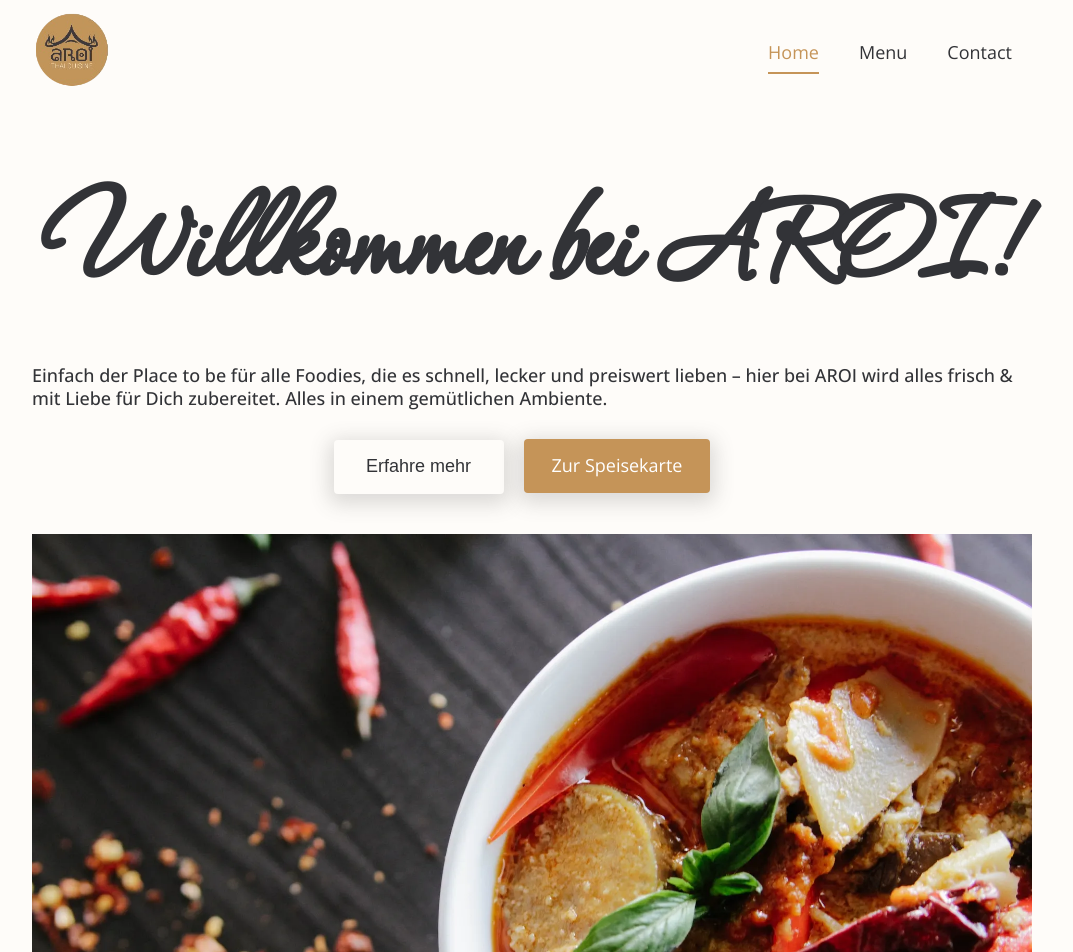
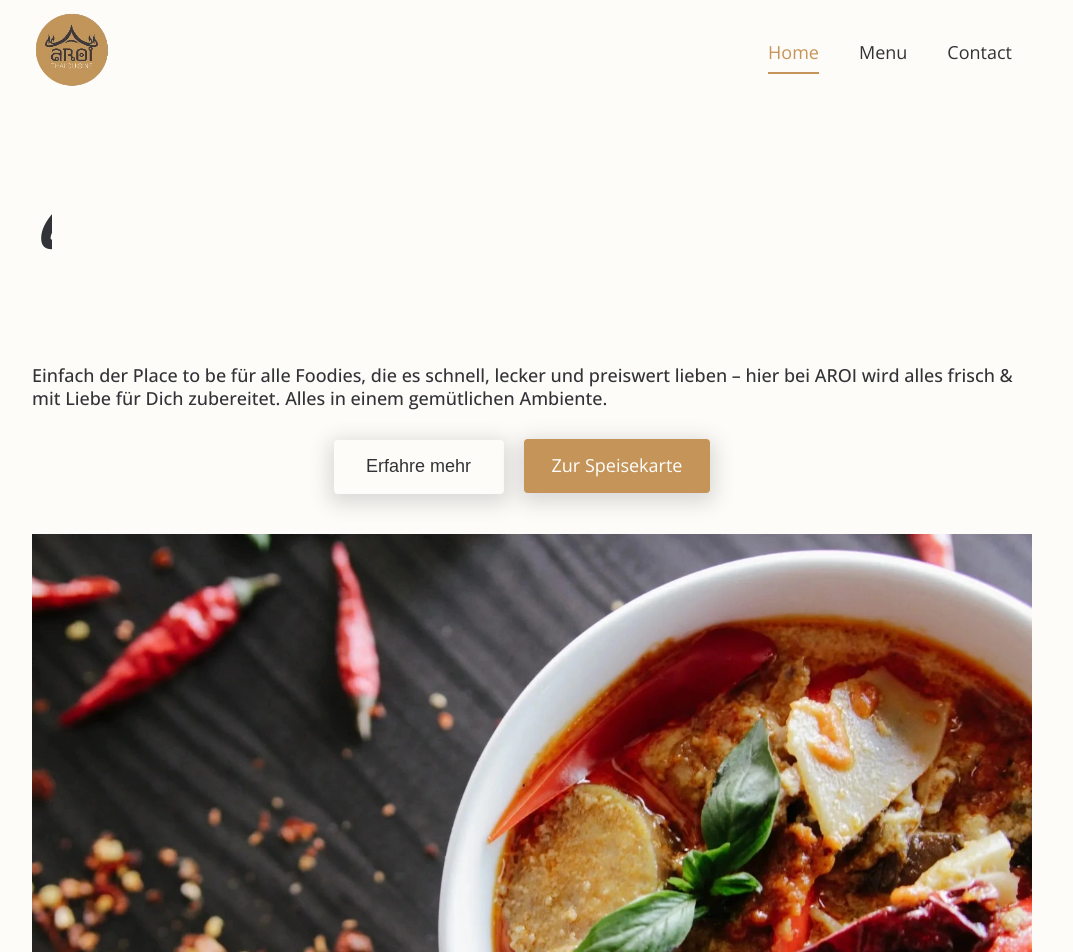
Before and after one commit to DepTrai95/aroi-thaicuisine, a Vue app: page / in a window 1280 px wide. Shown: the top 952 px of the page, without its empty margins (108-1181 px from the left). Built offline with nearby package versions, Linux system fonts and the light colour scheme; a web font is replaced by a local one.

Commit message:
[TASK] add few animations and fix styling

```diff
--- a/index.html
+++ b/index.html
@@ -4,6 +4,7 @@
     <meta charset="UTF-8" />
     <link rel="icon" type="image/svg+xml" href="./src/assets/favicon/favicon.ico" />
     <link rel="preload" href="/fonts/Corinthia-Regular.ttf" as="font" type="font/ttf" crossorigin>
+    <link rel="preload" as="image" href="/assets/curry.webp">
     <meta name="viewport" content="width=device-width, initial-scale=1.0" />
     <meta name="description" content="Das ist die Webseite von AROI-Thai Cuisine aus Dresden.">
     <meta name="keywords" content="Restaurant, Dresden, Neustadt, Thai-Küche">
--- a/src/assets/scss/_typo.scss
+++ b/src/assets/scss/_typo.scss
@@ -3,48 +3,48 @@
 // ==========================================================================
 
 @font-face {
-   font-family: 'OpenSans';
+  font-family: "OpenSans";
   font-weight: 400;
   font-display: swap;
-   src: url('/fonts/OpenSans-Regular.ttf') format('truetype');
+  src: url("/fonts/OpenSans-Regular.ttf") format("truetype");
 }
 
 @font-face {
-   font-family: 'OpenSans';
+  font-family: "OpenSans";
   font-weight: 300;
   font-display: swap;
-   src: url('/fonts/OpenSans-Light.ttf') format('truetype');
+  src: url("/fonts/OpenSans-Light.ttf") format("truetype");
 }
 
 @font-face {
-   font-family: 'OpenSans';
+  font-family: "OpenSans";
   font-weight: 500;
   font-display: swap;
-   src: url('/fonts/OpenSans-Medium.ttf') format('truetype');
+  src: url("/fonts/OpenSans-Medium.ttf") format("truetype");
 }
 
 @font-face {
-   font-family: 'Corinthia';
+  font-family: "Corinthia";
   font-weight: 400;
   font-display: swap;
-   src: url('/fonts/Corinthia-Regular.ttf') format('truetype');
+  src: url("/fonts/Corinthia-Regular.ttf") format("truetype");
 }
 
 body {
   @include responsive-font-size(1.6rem, 1.8rem);
-   font-family: 'OpenSans', sans-serif;
+  font-family: "OpenSans", sans-serif;
   font-weight: 400;
 }
 
 h1,
-h2{
-   font-family: 'Corinthia', sans-serif;
+h2 {
+  font-family: "Corinthia", sans-serif;
 }
 
 h1 {
   @include responsive-font-size(7rem, 14rem);
   line-height: 1.1;
-   margin-block: .5em;
+  margin-block: 0.5em;
 }
 
 h2 {
--- a/src/components/layout/header/TheHeader.vue
+++ b/src/components/layout/header/TheHeader.vue
@@ -76,6 +76,12 @@ export default {
   methods: {
     toggleMenu() {
       this.isMenuExpanded = !this.isMenuExpanded;
+
+      if (this.isMenuExpanded) {
+        this.menuIsClickedToOpen();
+      } else {
+        this.menuIsClosed();
+      }
     },
     throttledCheckIsMobile() {
       if (!this.throttleTimeout) {
@@ -86,7 +92,22 @@ export default {
       }
     },
     checkIsMobile() {
-      this.isMobile = window.innerWidth <= 600;
+      this.isMobile = window.innerWidth <= 599;
+    },
+    menuIsClickedToOpen() {
+      setTimeout(() => {
+        document
+          .querySelector(".mobile-navigation .nav-main__wrapper")
+          .classList.add("fade-in");
+      }, 200);
+      setTimeout(() => {
+          document.querySelector('.header').classList.add('header-fixed');  //to avoid jumpy animation
+      }, 400);
+    },
+    menuIsClosed() {
+      document
+        .querySelector(".mobile-navigation .nav-main__wrapper")
+        .classList.remove("fade-in");
     },
   },
   mounted() {
@@ -118,16 +139,20 @@ export default {
   background-color: $color-background;
   bottom: 0;
   left: 0;
-  position: fixed;
+  // position: fixed;
   right: 0;
   top: 0;
   z-index: 1001;
+}
+
+.header-fixed {
+  position: fixed
 }
 .logo__container {
   width: auto;
 
   @include for-phone-only {
-   z-index: 1000;
+    z-index: 1000;
   }
 
   .logo {
@@ -155,6 +180,9 @@ export default {
 
   .nav-main__wrapper {
     display: flex;
+    opacity: 0;
+    transform: translateY(-100%);
+    transition: transform 0.3s ease-in, opacity 0.3s ease-in;
 
     @include for-phone-only {
       align-items: center;
@@ -167,6 +195,11 @@ export default {
       top: 0;
       width: 100%;
       z-index: 900;
+    }
+
+    &.fade-in {
+      opacity: 1;
+      transform: translateY(0);
     }
   }
 
@@ -187,7 +220,7 @@ export default {
   width: 4rem;
 
   @include for-phone-only {
-   z-index: 1000;
+    z-index: 1000;
   }
 }
 
--- a/src/components/layout/stage/Stage.vue
+++ b/src/components/layout/stage/Stage.vue
@@ -1,22 +1,26 @@
 <template>
-   <section>
-    <div class="inner">
-      <h1 class="text-center">Willkommen bei AROI!</h1>
-      <p>
+  <section>
+    <div class="inner" :class="{'effect': isMobile}">
+      <h1>Willkommen bei AROI!</h1>
+      <p class="effect">
         Einfach der Place to be für alle Foodies, die es schnell, lecker und
         preiswert lieben – hier bei AROI wird alles frisch & mit Liebe für Dich
         zubereitet. Alles in einem gemütlichen Ambiente.
       </p>
-      <div class="text-center">
-        <base-button mode="btn--secondary" @click="scrollToTimeLine" >Erfahre mehr</base-button>
-        <base-button
-          link
-          :to='menu'
-          mode="btn--primary"
-        >Zur Speisekarte</base-button>
+      <div class="text-center effect">
+        <base-button mode="btn--secondary" @click="scrollToTimeLine"
+          >Erfahre mehr</base-button
+        >
+        <base-button link :to="menu" mode="btn--primary"
+          >Zur Speisekarte</base-button
+        >
+        <img
+          src="../../../assets/img/curry.webp"
+          alt=""
+          width="600"
+          class="margin-top"
+        />
       </div>
-      <img src="../../../assets/img/curry.webp" alt="" width="600" class="margin-top"/>
-
     </div>
   </section>
 </template>
@@ -27,27 +31,69 @@ export default {
     scrollToTimeline: Function,
   },
 
-   data() {
+  data() {
     return {
-      menu: '/menu'
-    }
-   },
-   methods: {
+      isMobile: window.innerWidth <= 599,
+      menu: "/menu",
+    };
+  },
+  methods: {
     scrollToTimeLine() {
       if (typeof this.scrollToTimeline === "function") {
         this.scrollToTimeline();
       }
-    }
-   }
-}
+    },
+  },
+  mounted() {
+    let timeOut = null;
+    window.innerWidth <= 599 ? timeOut = 250 : timeOut = 500
+    setTimeout(() => {
+      document.querySelectorAll('.effect').forEach(element => {
+        element.classList.add('fade-in');
+      });
+    }, timeOut);
+  },
+};
 </script>
 
-<style scoped>
+<style lang="scss" scoped>
 h1 {
+  animation: typing 1s steps(100, end);
   margin-bottom: 0.25em;
+  overflow: hidden;
+  padding-inline: 10px;
+  white-space: nowrap;
+
+  @include for-phone-only {
+    animation: none;
+    text-align: center;
+    white-space: unset;
+  }
 }
+
+@keyframes typing {
+  from {
+    width: 0;
+  }
+
+  to {
+    width: 100%;
+  }
+}
+
 
 p {
   font-weight: 500;
 }
+
+.effect {
+  opacity: 0;
+  transform: translateY(30px);
+  transition: opacity .3s ease-in-out, transform .3s ease-in;
+}
+
+.fade-in {
+  opacity: 1;
+  transform: translateY(0);
+}
 </style>
--- a/src/components/pages/menu/OurMenu.vue
+++ b/src/components/pages/menu/OurMenu.vue
@@ -96,8 +96,17 @@ h2 {
 .grid-2--tablet-landscape-up {
   flex-wrap: wrap;
 
-  > .grid-item {
-    padding-inline: 30px 0;
+  @include for-tablet-landscape-up {
+    > .grid-item {
+
+      &:nth-child(odd) {
+        padding-inline: 30px 0;
+      }
+
+      &:nth-child(even) {
+        padding-inline: 30px;
+      }
+    }
   }
 }
 
@@ -152,7 +161,7 @@ h2 {
     margin: 0;
     position: absolute;
     right: 0;
-    top: 18px;
+    top: 16px;
     z-index: 1;
   }
 
```
Also changed, not shown: src/assets/img/curry.webp. Lines whose indentation alone changed are shown as unchanged.
